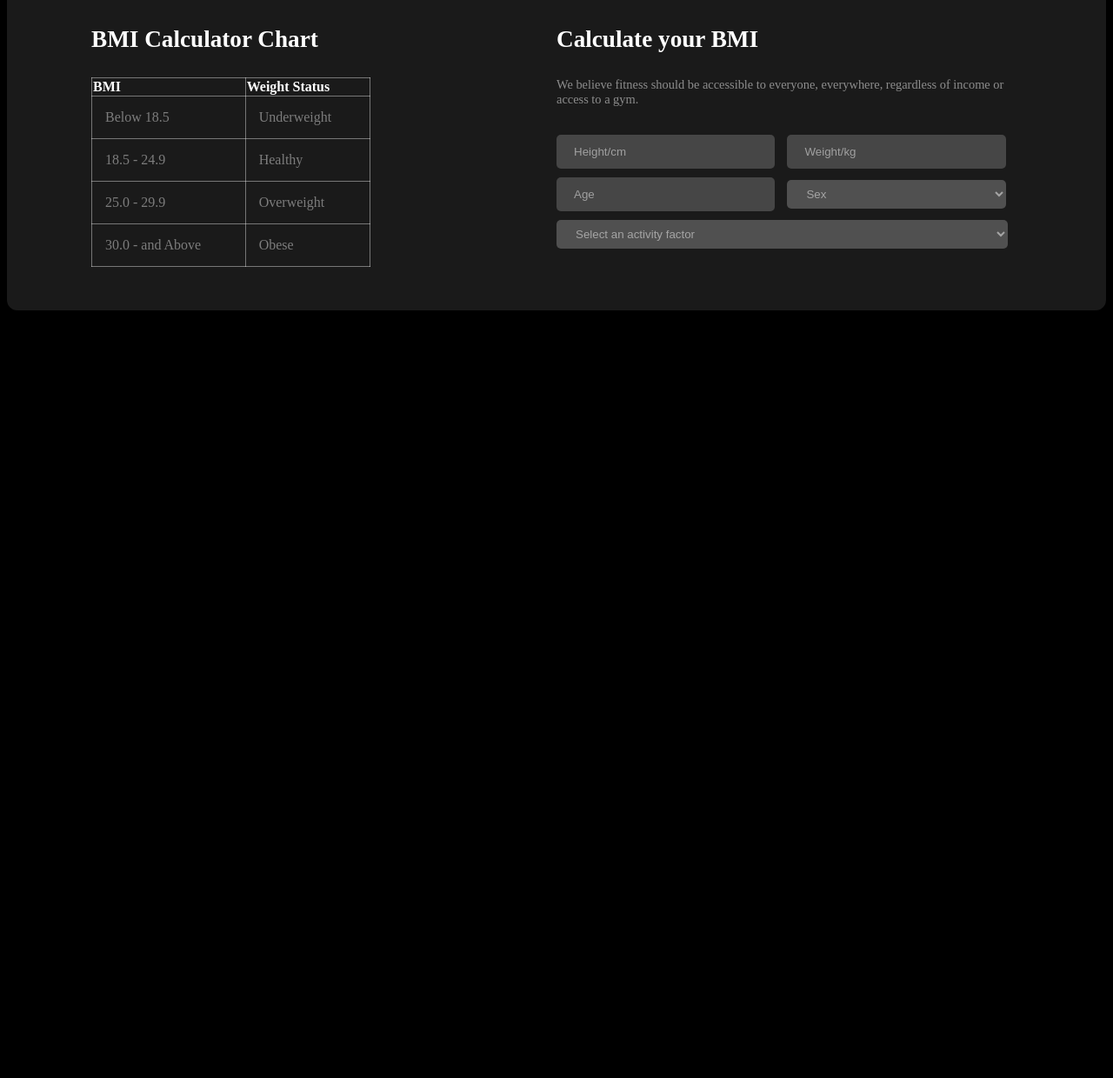
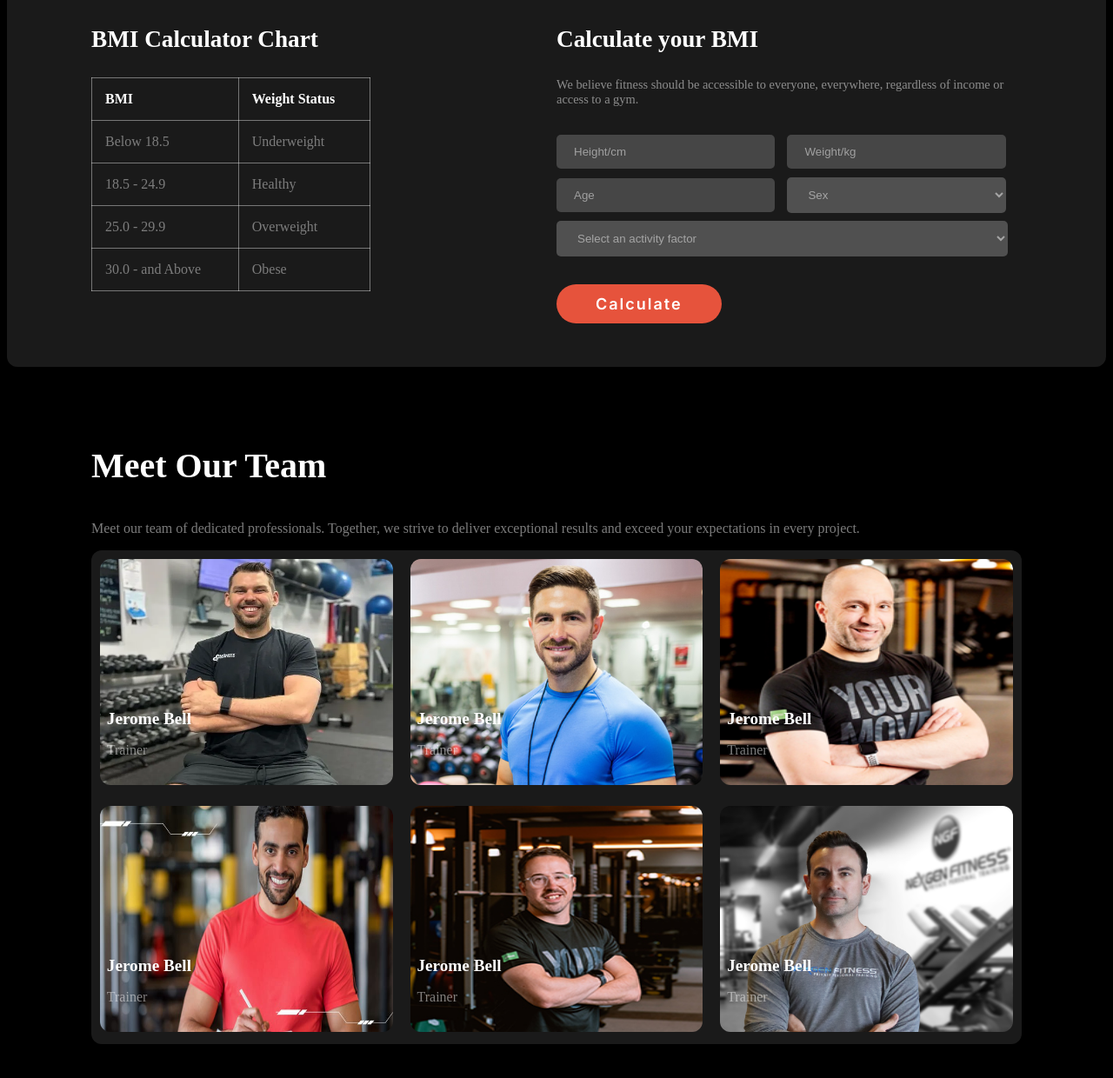
Before and after one commit to arahman225/Assignment-02, a plain HTML site: page index.html in a window 1280 px wide. Shown: the part 1888-3128 px from the top of the page at 87% size. Before the commit the page ends 2253 px from the top, so only its background shows below. Drawn offline with Linux system fonts and the light colour scheme; a web font is replaced by a local one.

Commit message:
added meet our team section

```diff
--- a/index.html
+++ b/index.html
@@ -171,6 +171,7 @@
                                 <option value="Sex">Select an activity factor</option>
                             </select>
                         </form>
+                        <button class="btn-primary-long">Calculate</button>
                     </div>
                 </div>
             </div>
@@ -181,5 +182,76 @@
 <!-- Calculator Chart end -->
 
 
+<!-- Meet Our Team start -->
+
+<section class="padding">
+    <div class="container">
+        <div class="section-title">
+            <h3 class="heading">Meet Our Team</h3>
+            <p class="para">Meet our team of dedicated professionals. Together, we strive to deliver exceptional results and exceed your expectations in every project.</p>
+        </div>
+        <div class="display-grid meet-our-team back-color">
+            <div class="col-meet-team">
+                <div class="col-meet-img">
+                    <img src="assests/images/trainer1.png" alt="">
+                </div>
+                <div class="col-meet-text">
+                    <h4>Jerome Bell</h4>
+                    <p class="para">Trainer</p>
+                </div>
+            </div>
+            <div class="col-meet-team">
+                <div class="col-meet-img">
+                    <img src="assests/images/trainer2.png" alt="">
+                </div>
+                <div class="col-meet-text">
+                    <h4>Jerome Bell</h4>
+                    <p class="para">Trainer</p>
+                </div>
+            </div>
+            <div class="col-meet-team">
+                <div class="col-meet-img">
+                    <img src="assests/images/trainer3.png" alt="">
+                </div>
+                <div class="col-meet-text">
+                    <h4>Jerome Bell</h4>
+                    <p class="para">Trainer</p>
+                </div>
+            </div>
+            <div class="col-meet-team">
+                <div class="col-meet-img">
+                    <img src="assests/images/trainer4.png" alt="">
+                </div>
+                <div class="col-meet-text">
+                    <h4>Jerome Bell</h4>
+                    <p class="para">Trainer</p>
+                </div>
+            </div>
+            <div class="col-meet-team">
+                <div class="col-meet-img">
+                    <img src="assests/images/trainer5.png" alt="">
+                </div>
+                <div class="col-meet-text">
+                    <h4>Jerome Bell</h4>
+                    <p class="para">Trainer</p>
+                </div>
+            </div>
+            <div class="col-meet-team">
+                <div class="col-meet-img">
+                    <img src="assests/images/trainer6.png" alt="">
+                </div>
+                <div class="col-meet-text">
+                    <h4>Jerome Bell</h4>
+                    <p class="para">Trainer</p>
+                </div>
+            </div>
+        </div>
+    </div>
+</section>
+
+
+<!-- Meet Our Team end -->
+
+
 </body>
 </html>
--- a/style.css
+++ b/style.css
@@ -296,6 +296,10 @@ color: white;
     margin-bottom: 2rem;
 }
 
+form{
+    margin-bottom: 2rem;
+}
+
 table, td, th {
     border: 1px solid rgba(255, 255, 255, 0.404);
     text-align: left;
@@ -309,6 +313,7 @@ table, td, th {
 
   th{
     color: white;
+    padding:15px;
   }
 
   td {
@@ -336,7 +341,7 @@ input[type=text] {
 
 select{
     width: 47%;
-    padding: 8px 18px;
+    padding: 12px 20px;
     background-color: #f1f1f13f;
     border-radius: 5px;
     border:none;
@@ -352,14 +357,49 @@ input::placeholder {
     background-color: #f1f1f13f;
     border-radius: 5px;
     border:none;
+
 }
 /* -------------------    Table chart end      -------------------- */
 
 
+/* Meet our team member style start */
+
+.meet-our-team{
+    grid-template-columns: repeat(3, 1fr);
+}
+
+.col-meet-img{
+    padding:10px;
+    border-radius: 12px;
+}
+.col-meet-img img{
+    width:100%;
+    height: 260px;
+    border-radius: 12px;
+
+}
+
+.col-meet-team{
+    position: relative;
+}
+
+.col-meet-text{
+    position: absolute;
+    bottom:10%;
+    left:5%;
+    color: white;
+}
+
+.col-meet-text h4{
+    font-size: 1.2rem;
+    margin-bottom: 5px;
+}
+
+/* Meet our team member style end */
+
+
 
 /* --------------------  Shared style start   ----------------------- */
-
-
 
 .display-flex{
     display: flex;
@@ -375,6 +415,15 @@ input::placeholder {
     padding: 50px 0px;
 }
 
+.heading{
+    font-size: 2.5rem;
+    color: white;
+}
+
+.para{
+    color:rgba(255, 255, 255, 0.486);
+}
+
 .btn-primary{
     padding: 12px 26px;
     background-color: #E6533C;
@@ -384,7 +433,9 @@ input::placeholder {
 }
 
 .btn-primary-long{
-    font-size: 20px;
+    font-family: "Inter", sans-serif;
+    font-size: 18px;
+    font-weight: 600;
     padding: 12px 45px;
     background-color: #E6533C;
     color: white;
@@ -464,9 +515,13 @@ input::placeholder {
         padding: 25px 0px;
     }
 
-    /* .col-extra-running h3, p{
-        padding: 0px 45px 0px 15px;
-    } */
+    .calculator-content{
+        flex-direction: column;
+    }
+
+    table{
+       width: 100%;
+    }
 }
 
 
```
